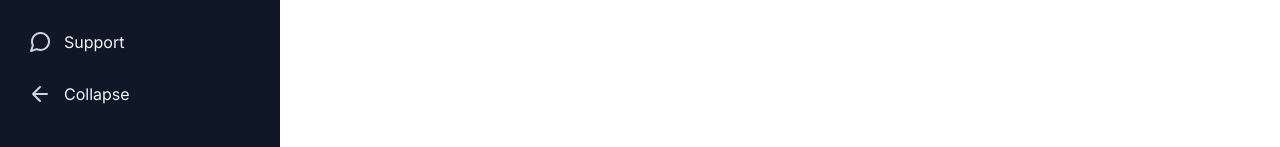
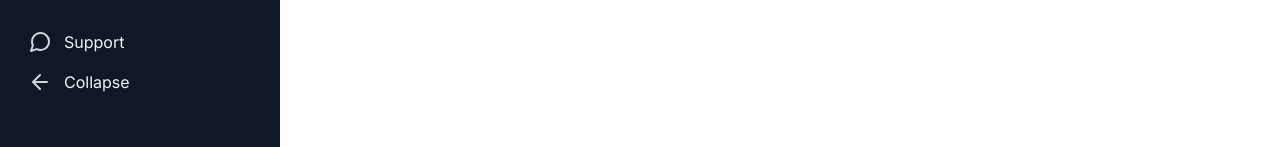
Before and after one commit to profydev/prolog-app-cameronamini, a Next.js app: page /dashboard/users in a window 1280 px wide. Shown: the part 650-797 px from the top of the page. Built offline with nearby package versions, Linux system fonts and the light colour scheme.

Commit message:
fix sidebar navigation issue (#1)

```diff
--- a/features/layout/sidebar-navigation/sidebar-navigation.module.scss
+++ b/features/layout/sidebar-navigation/sidebar-navigation.module.scss
@@ -137,5 +137,15 @@
 
   @media (min-width: breakpoint.$desktop) {
     display: flex;
+    display: inline-block; /* Ensure the element can be transformed */
+    transition: transform 0.3s ease; /* Optional: adds a smooth transition */
+  }
+
+  &.isCollapsed {
+    @media (min-width: breakpoint.$desktop) {
+      img {
+        transform: rotate(180deg);
+      }
+    }
   }
 }
--- a/features/layout/sidebar-navigation/sidebar-navigation.tsx
+++ b/features/layout/sidebar-navigation/sidebar-navigation.tsx
@@ -90,7 +90,10 @@ export function SidebarNavigation() {
               iconSrc="/icons/arrow-left.svg"
               isCollapsed={isSidebarCollapsed}
               onClick={() => toggleSidebar()}
-              className={styles.collapseMenuItem}
+              className={classNames(
+                styles.collapseMenuItem,
+                isSidebarCollapsed && styles.isCollapsed,
+              )}
             />
           </ul>
         </nav>
```
